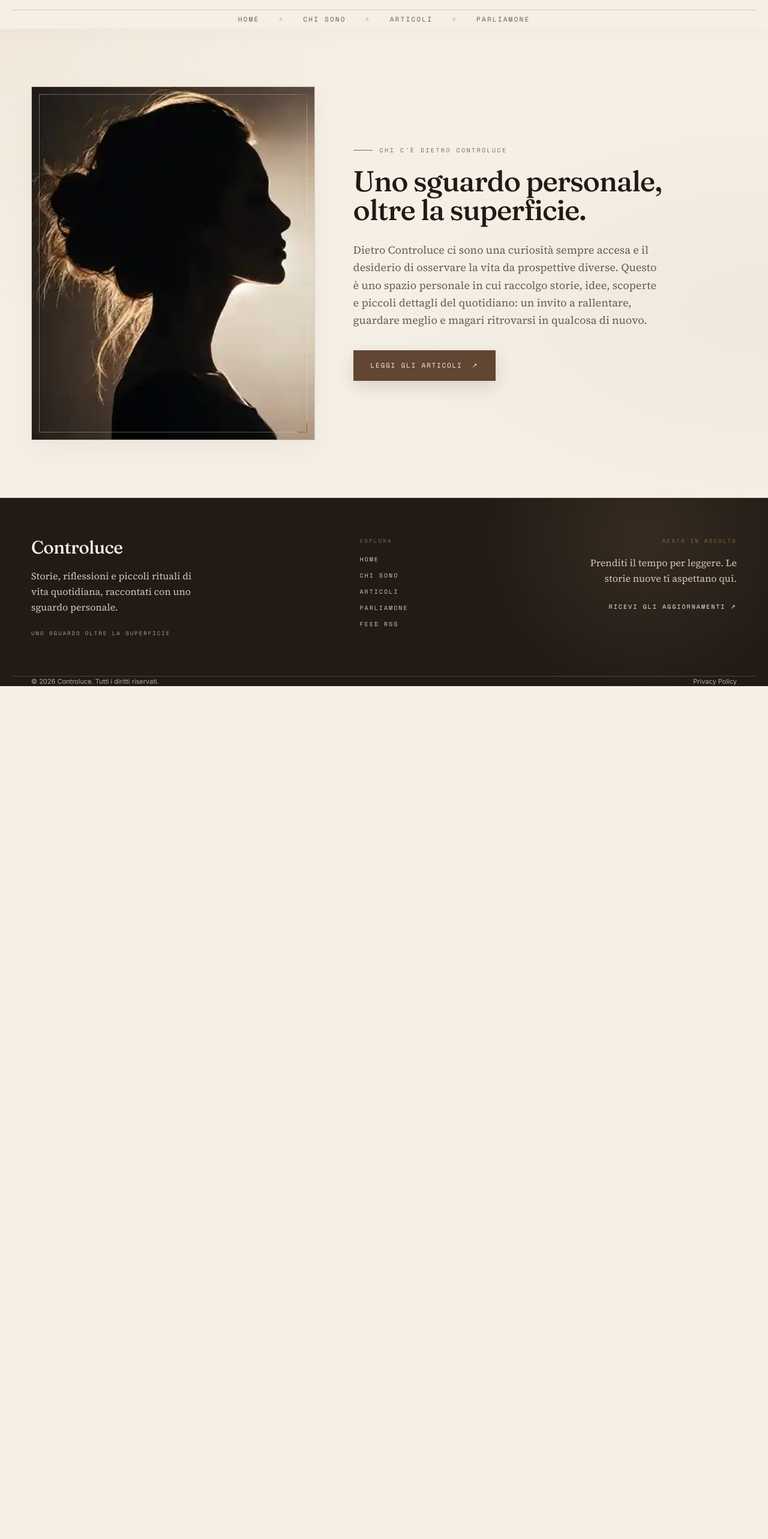
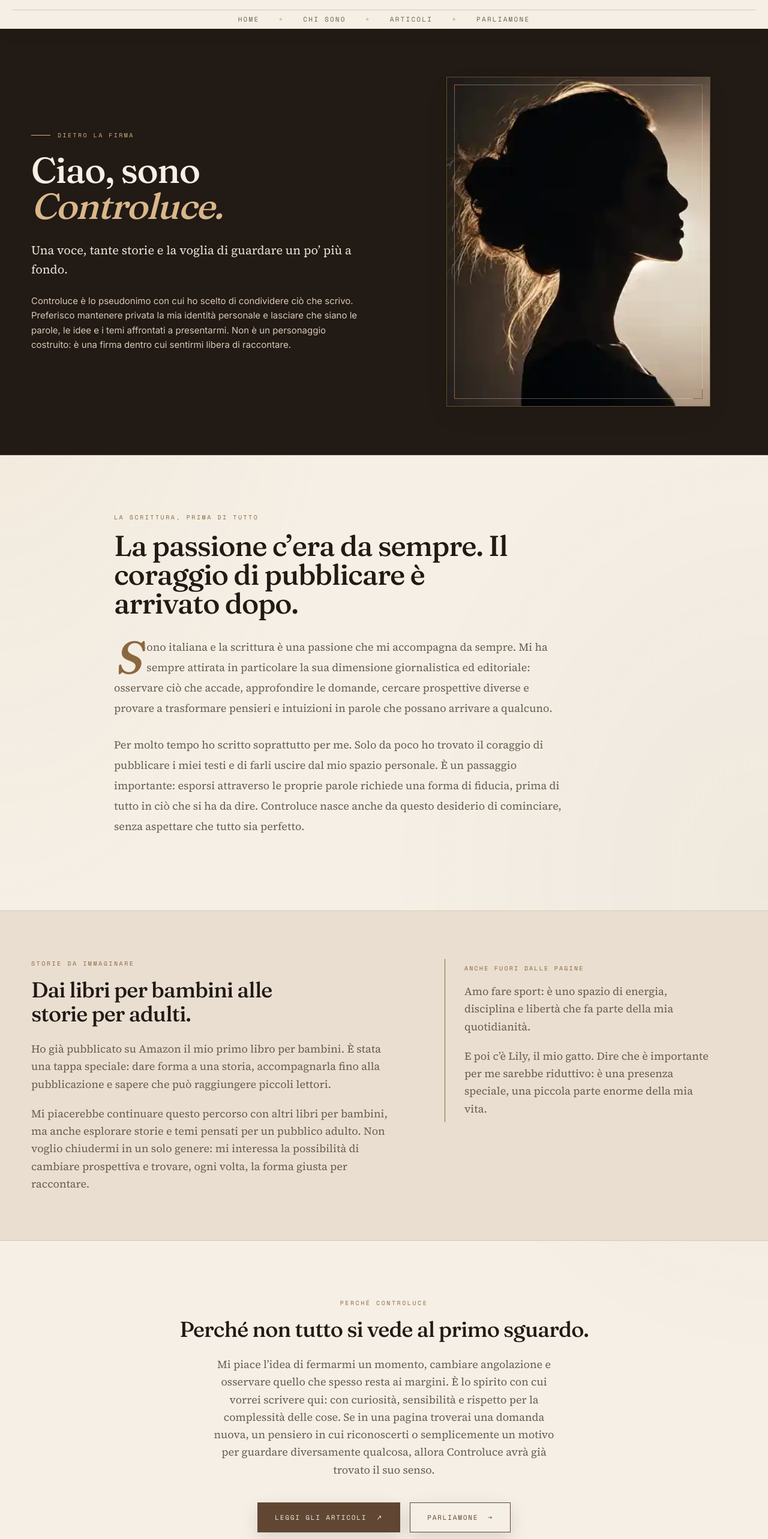
Before and after one commit to safherofficial/blog, a Next.js app: page /about in a window 1280 px wide. Shown: the part 160-2726 px from the top of the page at 60% size. Before the commit the page ends 1304 px from the top, so only its background shows below. Built offline with nearby package versions, Linux system fonts and the light colour scheme; no server answers; the database is empty.

Commit message:
Establish Controluce editorial identity

```diff
--- a/app/(site)/about/page.tsx
+++ b/app/(site)/about/page.tsx
@@ -1,31 +1,24 @@
 import type { Metadata } from 'next'
 import Image from 'next/image'
 import Link from 'next/link'
-import { getSiteSettings } from '@/lib/db'
+import CropFrame from '@/components/CropFrame'
+import { AUTHOR_DESCRIPTION, AUTHOR_PEN_NAME } from '@/lib/author'
 import { safeJsonLd } from '@/lib/content/safe-json'
 import { breadcrumbJsonLd } from '@/lib/seo/jsonld'
 import { absoluteUrl } from '@/lib/seo/site'
 import { pageMetadata } from '@/lib/seo/metadata'
-import CropFrame from '@/components/CropFrame'
 
 export const revalidate = 60
 
-export async function generateMetadata(): Promise<Metadata> {
-  const settings = await getSiteSettings().catch(() => null)
-  return pageMetadata({
+export const metadata: Metadata = pageMetadata({
   title: 'Chi sono',
-    description: 'Uno spazio personale per condividere storie, idee, curiosità e punti di vista sulla vita quotidiana.',
+  description: 'La storia dietro Controluce: una voce editoriale personale, la passione per la scrittura e il desiderio di raccontare storie per lettori di tutte le età.',
   path: '/about',
-    image: settings?.authorPhoto?.url,
-    imageAlt: settings?.authorPhoto?.alt || undefined,
 })
-}
 
-export default async function AboutPage() {
-  const settings = await getSiteSettings().catch(() => null)
-
+export default function AboutPage() {
   return (
-    <section className="about-page py-16 md:py-24">
+    <article className="about-page">
       <script
         type="application/ld+json"
         dangerouslySetInnerHTML={{
@@ -36,50 +29,120 @@ export default async function AboutPage() {
                 '@type': 'ProfilePage',
                 '@id': absoluteUrl('/about#profile'),
                 url: absoluteUrl('/about'),
-                name: 'Chi sono',
-                description: 'Uno spazio personale per condividere storie, idee, curiosità e punti di vista.',
+                name: `Chi sono — ${AUTHOR_PEN_NAME}`,
+                description: AUTHOR_DESCRIPTION,
                 inLanguage: 'it-IT',
+                mainEntity: { '@id': absoluteUrl('/#author') },
               },
               breadcrumbJsonLd([{ name: 'Home', path: '/' }, { name: 'Chi sono', path: '/about' }]),
             ],
           }),
         }}
       />
-      <div className="wrap grid grid-cols-1 items-center gap-12 md:grid-cols-[0.85fr_1.15fr] md:gap-16">
-        <div className="editorial-media-frame reveal-on-scroll relative aspect-[4/5] overflow-hidden border border-line bg-gradient-to-br from-ochre to-wine">
+
+      <header className="relative overflow-hidden border-b border-[#4E3B2B] bg-ink py-14 text-bg md:py-20">
+        <div className="wrap grid grid-cols-1 items-center gap-10 md:grid-cols-[1.05fr_0.95fr] md:gap-16">
+          <div className="reveal-on-scroll">
+            <p className="mb-5 flex items-center gap-3 font-mono text-[10px] uppercase tracking-[0.24em] text-[#D9B47F]">
+              <span className="inline-block h-px w-8 bg-[#D9B47F]" />
+              Dietro la firma
+            </p>
+            <h1 className="mb-7 max-w-[18ch] font-display text-4xl leading-tight tracking-tight text-[#F5EFE5] sm:text-5xl md:text-6xl">
+              Ciao, sono <em className="font-normal italic text-[#D9B78A]">{AUTHOR_PEN_NAME}.</em>
+            </h1>
+            <p className="mb-6 max-w-[54ch] font-serif text-xl leading-relaxed text-[#F0E5D7]">
+              Una voce, tante storie e la voglia di guardare un po’ più a fondo.
+            </p>
+            <p className="max-w-[58ch] text-[15px] leading-relaxed text-[#D9C9B7]">
+              Controluce è lo pseudonimo con cui ho scelto di condividere ciò che scrivo. Preferisco mantenere privata la mia identità personale e lasciare che siano le parole, le idee e i temi affrontati a presentarmi. Non è un personaggio costruito: è una firma dentro cui sentirmi libera di raccontare.
+            </p>
+          </div>
+
+          <div className="editorial-media-frame reveal-on-scroll relative mx-auto aspect-[4/5] w-full max-w-[440px] overflow-hidden border border-[#A17A45]/50 bg-gradient-to-br from-ochre to-wine">
             <CropFrame />
             <Image
-            src={settings?.authorPhoto?.url || '/images/controluce-hero.webp'}
-            alt={
-              settings?.authorPhoto
-                ? 'Ritratto personale'
-                : 'Ritratto in controluce di una donna di profilo, con luce ambrata sui capelli'
-            }
+              src="/images/controluce-hero.webp"
+              alt="Figura femminile in controluce, immagine simbolica dell’identità editoriale di Controluce"
               fill
+              priority
               sizes="(max-width: 767px) 100vw, 42vw"
-            unoptimized={Boolean(settings?.authorPhoto)}
               className="object-cover object-[14%_center]"
             />
           </div>
+        </div>
+      </header>
+
+      <section className="wrap py-16 md:py-24">
+        <div className="mx-auto max-w-[900px]">
+          <p className="mb-4 font-mono text-[10px] uppercase tracking-[0.25em] text-ochre">La scrittura, prima di tutto</p>
+          <h2 className="mb-8 max-w-[22ch] font-display text-3xl leading-tight tracking-tight text-ink md:text-5xl">
+            La passione c’era da sempre. Il coraggio di pubblicare è arrivato dopo.
+          </h2>
+          <div className="article-prose max-w-[760px] font-serif text-lg leading-[1.9] text-ink-soft">
+            <p>
+              Sono italiana e la scrittura è una passione che mi accompagna da sempre. Mi ha sempre attirata in particolare la sua dimensione giornalistica ed editoriale: osservare ciò che accade, approfondire le domande, cercare prospettive diverse e provare a trasformare pensieri e intuizioni in parole che possano arrivare a qualcuno.
+            </p>
+            <p>
+              Per molto tempo ho scritto soprattutto per me. Solo da poco ho trovato il coraggio di pubblicare i miei testi e di farli uscire dal mio spazio personale. È un passaggio importante: esporsi attraverso le proprie parole richiede una forma di fiducia, prima di tutto in ciò che si ha da dire. Controluce nasce anche da questo desiderio di cominciare, senza aspettare che tutto sia perfetto.
+            </p>
+          </div>
+        </div>
+      </section>
+
+      <section className="border-y border-line bg-bg-soft py-16 md:py-20">
+        <div className="wrap grid grid-cols-1 gap-12 lg:grid-cols-[1fr_0.8fr] lg:items-start lg:gap-20">
           <div className="reveal-on-scroll">
-          <p className="mb-5 flex items-center gap-3 font-mono text-[10px] uppercase tracking-[0.24em] text-ochre">
-            <span className="inline-block h-px w-8 bg-ochre" />
-            Chi c&apos;è dietro Controluce
+            <p className="mb-4 font-mono text-[10px] uppercase tracking-[0.25em] text-ochre">Storie da immaginare</p>
+            <h2 className="mb-6 max-w-[18ch] font-display text-3xl leading-tight tracking-tight text-ink md:text-4xl">
+              Dai libri per bambini alle storie per adulti.
+            </h2>
+            <div className="space-y-5 font-serif text-lg leading-relaxed text-ink-soft">
+              <p>
+                Ho già pubblicato su Amazon il mio primo libro per bambini. È stata una tappa speciale: dare forma a una storia, accompagnarla fino alla pubblicazione e sapere che può raggiungere piccoli lettori.
               </p>
-          <h1 className="mb-7 max-w-[19ch] font-display text-4xl leading-tight tracking-tight text-ink md:text-5xl">
-            Uno sguardo personale, oltre la superficie.
-          </h1>
-          <p className="mb-9 max-w-[54ch] font-serif text-lg leading-relaxed text-ink-soft">
-            Dietro Controluce ci sono una curiosità sempre accesa e il desiderio di osservare la vita da prospettive diverse. Questo è uno spazio personale in cui raccolgo storie, idee, scoperte e piccoli dettagli del quotidiano: un invito a rallentare, guardare meglio e magari ritrovarsi in qualcosa di nuovo.
+              <p>
+                Mi piacerebbe continuare questo percorso con altri libri per bambini, ma anche esplorare storie e temi pensati per un pubblico adulto. Non voglio chiudermi in un solo genere: mi interessa la possibilità di cambiare prospettiva e trovare, ogni volta, la forma giusta per raccontare.
               </p>
+            </div>
+          </div>
+
+          <aside className="reveal-on-scroll border-l border-ochre px-6 py-2 md:px-8">
+            <p className="mb-4 font-mono text-[10px] uppercase tracking-[0.22em] text-ochre">Anche fuori dalle pagine</p>
+            <p className="mb-5 font-serif text-lg leading-relaxed text-ink-soft">
+              Amo fare sport: è uno spazio di energia, disciplina e libertà che fa parte della mia quotidianità.
+            </p>
+            <p className="font-serif text-lg leading-relaxed text-ink-soft">
+              E poi c’è Lily, il mio gatto. Dire che è importante per me sarebbe riduttivo: è una presenza speciale, una piccola parte enorme della mia vita.
+            </p>
+          </aside>
+        </div>
+      </section>
+
+      <section className="wrap py-16 md:py-24">
+        <div className="mx-auto max-w-[820px] text-center">
+          <p className="mb-4 font-mono text-[10px] uppercase tracking-[0.25em] text-ochre">Perché Controluce</p>
+          <h2 className="mb-6 font-display text-3xl leading-tight tracking-tight text-ink md:text-4xl">
+            Perché non tutto si vede al primo sguardo.
+          </h2>
+          <p className="mx-auto mb-10 max-w-[60ch] font-serif text-lg leading-relaxed text-ink-soft">
+            Mi piace l’idea di fermarmi un momento, cambiare angolazione e osservare quello che spesso resta ai margini. È lo spirito con cui vorrei scrivere qui: con curiosità, sensibilità e rispetto per la complessità delle cose. Se in una pagina troverai una domanda nuova, un pensiero in cui riconoscerti o semplicemente un motivo per guardare diversamente qualcosa, allora Controluce avrà già trovato il suo senso.
+          </p>
+          <div className="flex flex-wrap items-center justify-center gap-4">
             <Link
-            href="/#articoli"
+              href="/articoli"
               className="editorial-button inline-flex items-center gap-4 border border-wine bg-wine px-7 py-4 font-mono text-[11px] uppercase tracking-[0.16em] text-bg hover:border-wine-dark hover:bg-wine-dark"
             >
               Leggi gli articoli <span aria-hidden="true">↗</span>
             </Link>
+            <Link
+              href="/scrivimi"
+              className="editorial-button inline-flex items-center gap-4 border border-wine px-7 py-4 font-mono text-[11px] uppercase tracking-[0.16em] text-wine hover:bg-wine hover:text-bg"
+            >
+              Parliamone <span aria-hidden="true">→</span>
+            </Link>
           </div>
         </div>
       </section>
+    </article>
   )
 }
--- a/app/(site)/blog/[slug]/page.tsx
+++ b/app/(site)/blog/[slug]/page.tsx
@@ -16,6 +16,7 @@ import ArticleToc from '@/components/ArticleToc'
 import ShareButtons from '@/components/ShareButtons'
 import AuthorCard from '@/components/AuthorCard'
 import PostNav from '@/components/PostNav'
+import { AUTHOR_PEN_NAME } from '@/lib/author'
 
 export const revalidate = 60
 
@@ -34,7 +35,7 @@ export async function generateMetadata({ params }: PostRouteProps): Promise<Meta
   const title = post.seoTitle || post.title
   const description = post.seoDescription || post.excerpt
   const coverImageUrl = getImageUrl(post.coverImage) || undefined
-  const author = settings?.authorName?.trim()
+  const author = AUTHOR_PEN_NAME
   // Con copertina si usa quella scelta dall'autrice; altrimenti un'anteprima di marca generata dal sito.
   const base = pageMetadata({
     title,
@@ -81,7 +82,7 @@ export default async function PostPage({ params }: PostRouteProps) {
   const newer = position > 0 ? allPosts[position - 1] : null
   const older = position >= 0 && position < allPosts.length - 1 ? allPosts[position + 1] : null
   const siteUrl = getSiteUrl()
-  const authorName = settings?.authorName?.trim()
+  const authorName = AUTHOR_PEN_NAME
   // Mostriamo l'aggiornamento solo se è davvero successivo alla pubblicazione (oltre un giorno).
   const updated =
     post.updatedAt && new Date(post.updatedAt).getTime() - new Date(post.publishedAt).getTime() > 86_400_000
@@ -194,7 +195,7 @@ export default async function PostPage({ params }: PostRouteProps) {
               <ShareButtons title={post.title} />
             </div>
             <div className="mt-10 print:hidden">
-              <AuthorCard settings={settings} />
+              <AuthorCard />
             </div>
           </div>
           {headings.length >= 2 && (
--- a/app/(site)/page.tsx
+++ b/app/(site)/page.tsx
@@ -5,6 +5,7 @@ import PostCard from '@/components/PostCard'
 import { getLatestPosts, getPublishedCategories, getSiteSettings } from '@/lib/db'
 import { pageMetadata } from '@/lib/seo/metadata'
 import { DEFAULT_DESCRIPTION, DEFAULT_TITLE } from '@/lib/seo/site'
+import { AUTHOR_PEN_NAME } from '@/lib/author'
 
 export const revalidate = 60
 
@@ -123,7 +124,7 @@ export default async function HomePage() {
           <div className="wrap relative max-w-[860px] text-center">
             <p className="mb-2 font-display text-7xl leading-none italic text-ochre" aria-hidden="true">&ldquo;</p>
             <p className="mb-8 font-display text-2xl italic leading-relaxed text-[#F4E9DB] md:text-4xl md:leading-snug">{settings.signatureQuote}</p>
-            <p className="font-mono text-[10px] uppercase tracking-[0.24em] text-[#C9A879]">— {settings.authorName || settings.siteTitle || 'Controluce'}</p>
+            <p className="font-mono text-[10px] uppercase tracking-[0.24em] text-[#C9A879]">— {AUTHOR_PEN_NAME}</p>
           </div>
         </section>
       )}
--- a/app/feed.xml/route.ts
+++ b/app/feed.xml/route.ts
@@ -1,6 +1,7 @@
 import { getAllPosts, getPostBySlug, getSiteSettings } from '@/lib/db'
 import { portableTextToHtml } from '@/lib/content/html'
 import { getSiteUrl } from '@/lib/seo/site'
+import { AUTHOR_PEN_NAME } from '@/lib/author'
 
 export const revalidate = 600
 
@@ -25,7 +26,7 @@ export async function GET(request: Request) {
   const [posts, settings] = await Promise.all([getAllPosts(), getSiteSettings().catch(() => null)])
   const title = settings?.siteTitle || 'Controluce'
   const description = settings?.tagline || 'Storie e riflessioni di vita quotidiana.'
-  const author = settings?.authorName?.trim()
+  const author = AUTHOR_PEN_NAME
 
   // Testo completo per gli articoli più recenti: lettori RSS e sistemi AI non devono tornare sul sito per leggerli.
   const latest = posts.slice(0, FULL_TEXT_ITEMS)
--- a/components/AuthorCard.tsx
+++ b/components/AuthorCard.tsx
@@ -1,26 +1,17 @@
-import Image from 'next/image'
 import Link from 'next/link'
-import { shortText } from '@/lib/content/article'
-import type { SiteSettings } from '@/lib/db'
+import { AUTHOR_PEN_NAME, AUTHOR_SHORT_BIO } from '@/lib/author'
 
-export default function AuthorCard({ settings }: { settings: SiteSettings | null }) {
-  const name = settings?.authorName?.trim()
-  if (!name) return null
-  const bio = shortText(settings?.authorBio)
+export default function AuthorCard() {
   return (
     <aside aria-label="L’autrice" className="author-card flex flex-col gap-5 border border-line bg-bg-soft/50 p-6 sm:flex-row sm:items-center">
-      <div className="relative h-20 w-20 shrink-0 overflow-hidden rounded-full border border-ochre/50 bg-ink">
-        {settings?.authorPhoto?.url ? (
-          <Image src={settings.authorPhoto.url} alt={settings.authorPhoto.alt || name} fill unoptimized sizes="80px" className="object-cover" />
-        ) : (
-          <span className="flex h-full w-full items-center justify-center font-display text-3xl italic text-[#D5B27F]" aria-hidden="true">{name.charAt(0).toUpperCase()}</span>
-        )}
+      <div className="flex h-20 w-20 shrink-0 items-center justify-center overflow-hidden rounded-full border border-ochre/50 bg-ink">
+        <span className="font-display text-3xl italic text-[#D5B27F]" aria-hidden="true">C</span>
       </div>
       <div className="min-w-0">
-        <p className="mb-1 font-mono text-[10px] uppercase tracking-[0.22em] text-ochre">Scritto da</p>
-        <p className="font-display text-2xl leading-tight">{name}</p>
-        {bio && <p className="mt-2 max-w-[56ch] text-[15px] leading-relaxed text-ink-soft">{bio}</p>}
-        <Link href="/about" className="nav-link mt-3 inline-block font-mono text-[10px] uppercase tracking-[0.18em] text-wine">Scopri di più ↗</Link>
+        <p className="mb-1 font-mono text-[10px] uppercase tracking-[0.22em] text-ochre">Una storia firmata</p>
+        <p className="font-display text-2xl leading-tight">{AUTHOR_PEN_NAME}</p>
+        <p className="mt-2 max-w-[56ch] text-[15px] leading-relaxed text-ink-soft">{AUTHOR_SHORT_BIO}</p>
+        <Link href="/about" className="nav-link mt-3 inline-block font-mono text-[10px] uppercase tracking-[0.18em] text-wine">La storia dietro la firma ↗</Link>
       </div>
     </aside>
   )
--- /dev/null
+++ b/lib/author.ts
@@ -0,0 +1,12 @@
+/**
+ * Public editorial identity.
+ * Personal/legal identity and private profile data must never be exposed
+ * through public pages, feeds, metadata, or structured data.
+ */
+export const AUTHOR_PEN_NAME = 'Controluce'
+
+export const AUTHOR_SHORT_BIO =
+  'Autrice italiana, appassionata di scrittura, approfondimento e narrazione. Ha pubblicato un libro per bambini e coltiva nuovi progetti per lettori di età diverse.'
+
+export const AUTHOR_DESCRIPTION =
+  'Controluce è lo pseudonimo di un’autrice italiana. La sua scrittura nasce dalla passione per l’osservazione, l’approfondimento e il racconto; ha già pubblicato un libro per bambini e progetta nuove storie per piccoli e grandi lettori.'
```
Also changed, not shown: app/llms.txt/route.ts (+4 -4 lines), lib/seo/jsonld.ts (+4 -8 lines). Lines whose indentation alone changed are shown as unchanged.
